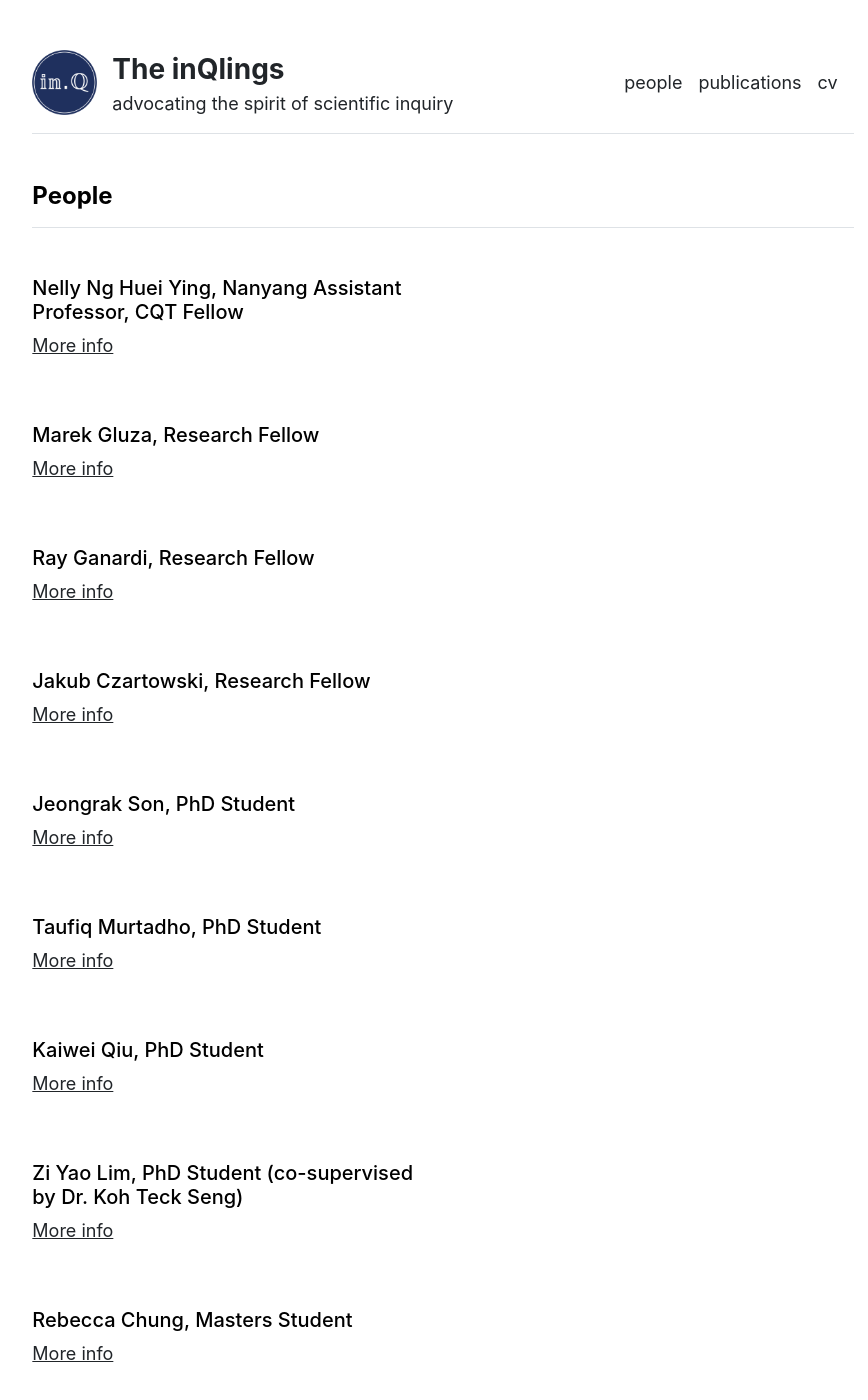
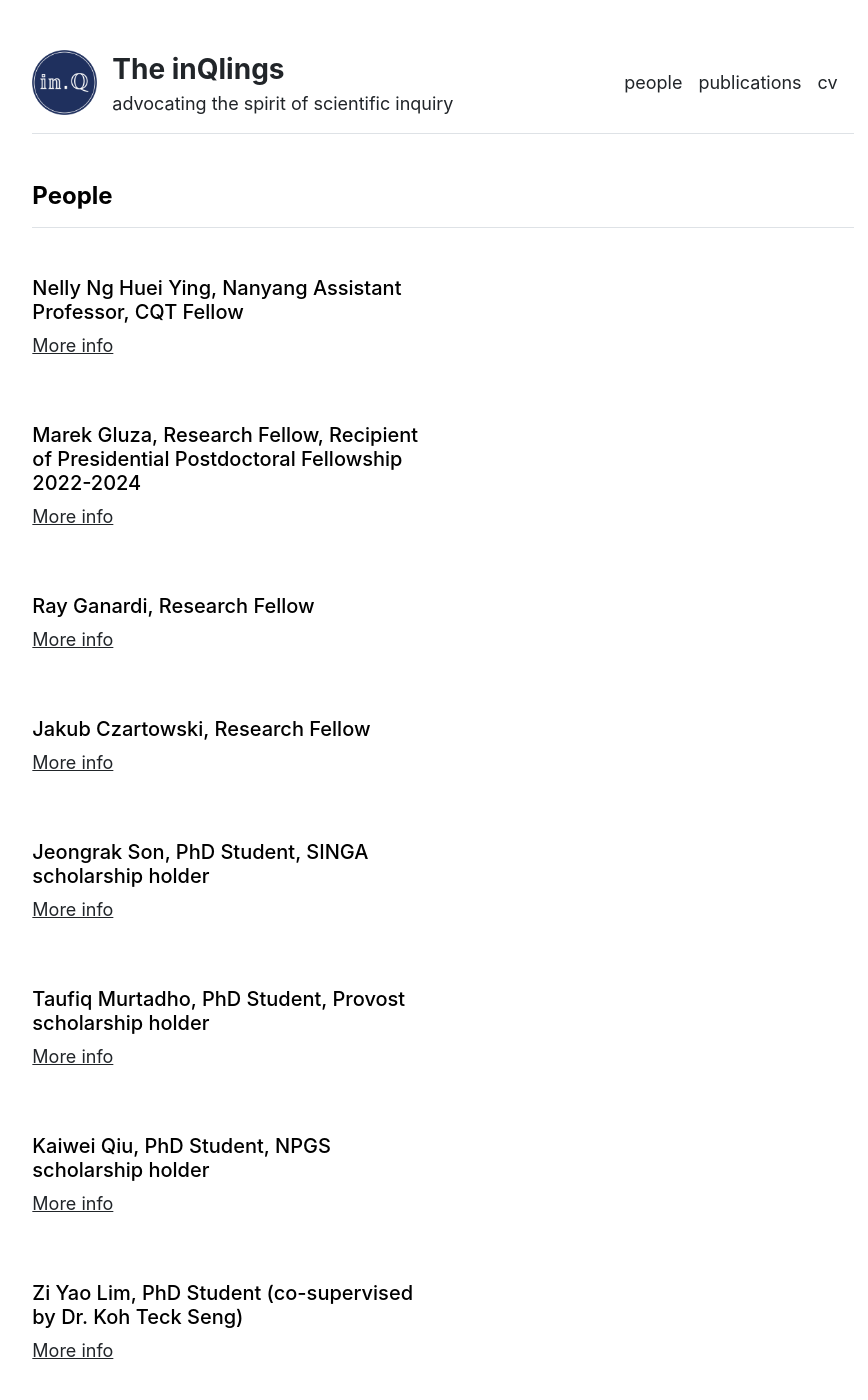
Before and after one commit to nelly-ng/nelly-ng.github.io, a Jekyll site: the page built from people.md, in a window 1280 px wide and 1400 px high. Shown: the whole window, without its empty margins (197-1065 px from the left). Built offline with Jekyll 4.4.1, drawn with Linux system fonts in a browser that asks for light colours.

Commit message:
Update settings.yml

```diff
--- a/_data/settings.yml
+++ b/_data/settings.yml
@@ -8,12 +8,12 @@ menu:
 people:
 - {name: 'Nelly Ng Huei Ying, Nanyang Assistant Professor, CQT Fellow', url: 'primary-investigator'}
 #- {name: 'Lab Technician', title: 'Researcher', department: 'Physics & Astronomy', institution: 'Some University', institution_address: '1 Main Street, Canada', phone: '(000) 000-0000', email: 'hello@university.edu', office: 'Science Building 505', image: 'assets/img/lab-technician.jpg', url: 'lab-technician'}
-- {name: 'Marek Gluza, Research Fellow', url: 'research-fellow'}
+- {name: 'Marek Gluza, Research Fellow, Recipient of Presidential Postdoctoral Fellowship 2022-2024', url: 'research-fellow'}
 - {name: 'Ray Ganardi, Research Fellow', url: 'research-fellow'}
 - {name: 'Jakub Czartowski, Research Fellow', url: 'research-fellow'}
-- {name: 'Jeongrak Son, PhD Student', url: 'graduate-student'}
-- {name: 'Taufiq Murtadho, PhD Student', url: 'graduate-student'}
-- {name: 'Kaiwei Qiu, PhD Student', url: 'graduate-student'}
+- {name: 'Jeongrak Son, PhD Student, SINGA scholarship holder', url: 'graduate-student'}
+- {name: 'Taufiq Murtadho, PhD Student, Provost scholarship holder', url: 'graduate-student'}
+- {name: 'Kaiwei Qiu, PhD Student, NPGS scholarship holder', url: 'graduate-student'}
 - {name: 'Zi Yao Lim, PhD Student (co-supervised by Dr. Koh Teck Seng)', url: 'graduate-student'}
 - {name: 'Rebecca Chung, Masters Student', url: 'graduate-student'}
 - {name: 'Tiang Bi Hong, Project Officer', url: 'project-officer'}
```
